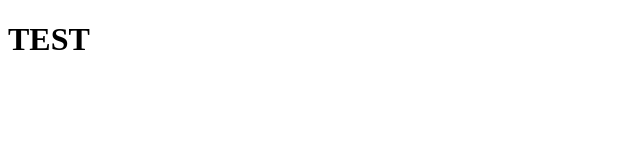
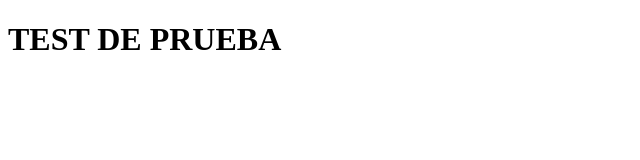
Before and after one commit to matiasbasile/sandbox, a plain HTML site: page index.html in a window 1280 px wide. Shown: the whole page, without its empty margins (0-640 px from the left). Drawn offline with Linux system fonts and the light colour scheme.

Commit message:
cambio 2

```diff
--- a/index.html
+++ b/index.html
@@ -5,6 +5,6 @@
   <title></title>
 </head>
 <body>
-  <h1>TEST</h1>
+  <h1>TEST DE PRUEBA</h1>
 </body>
 </html>
```
